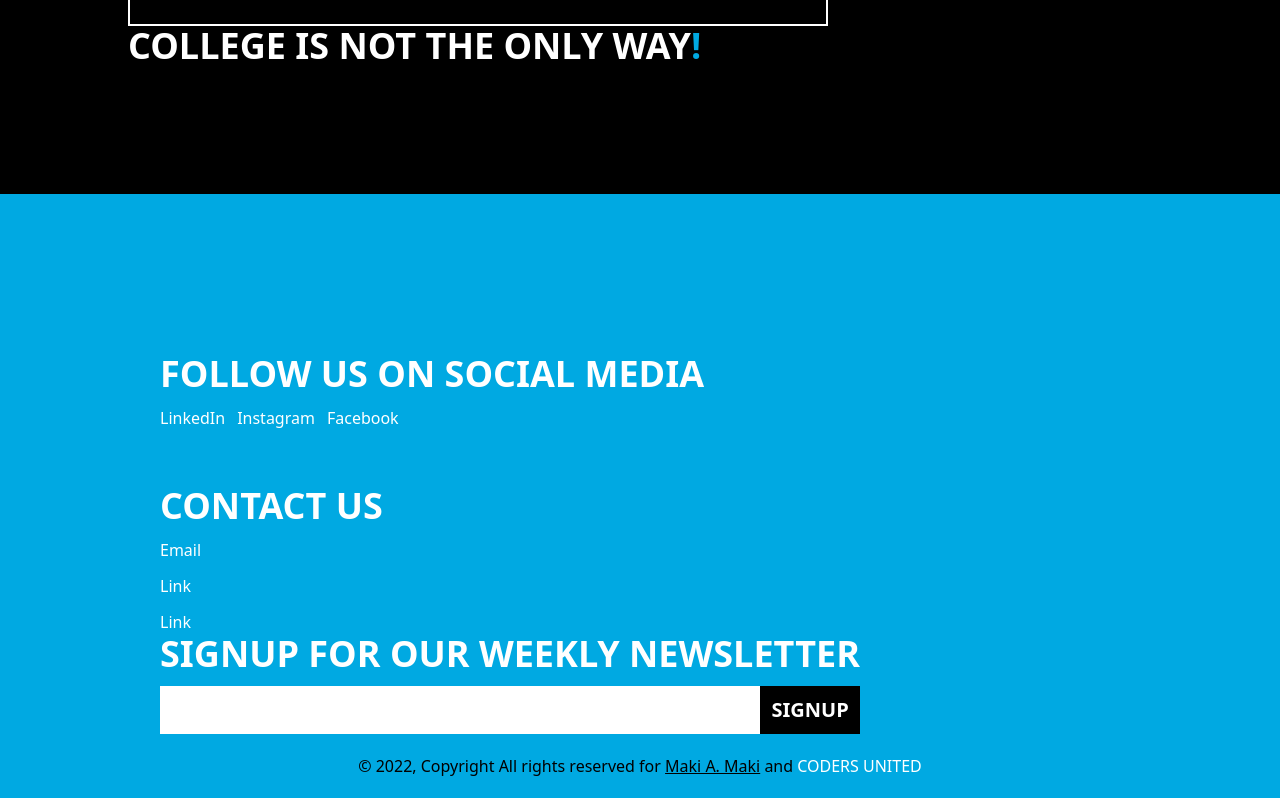
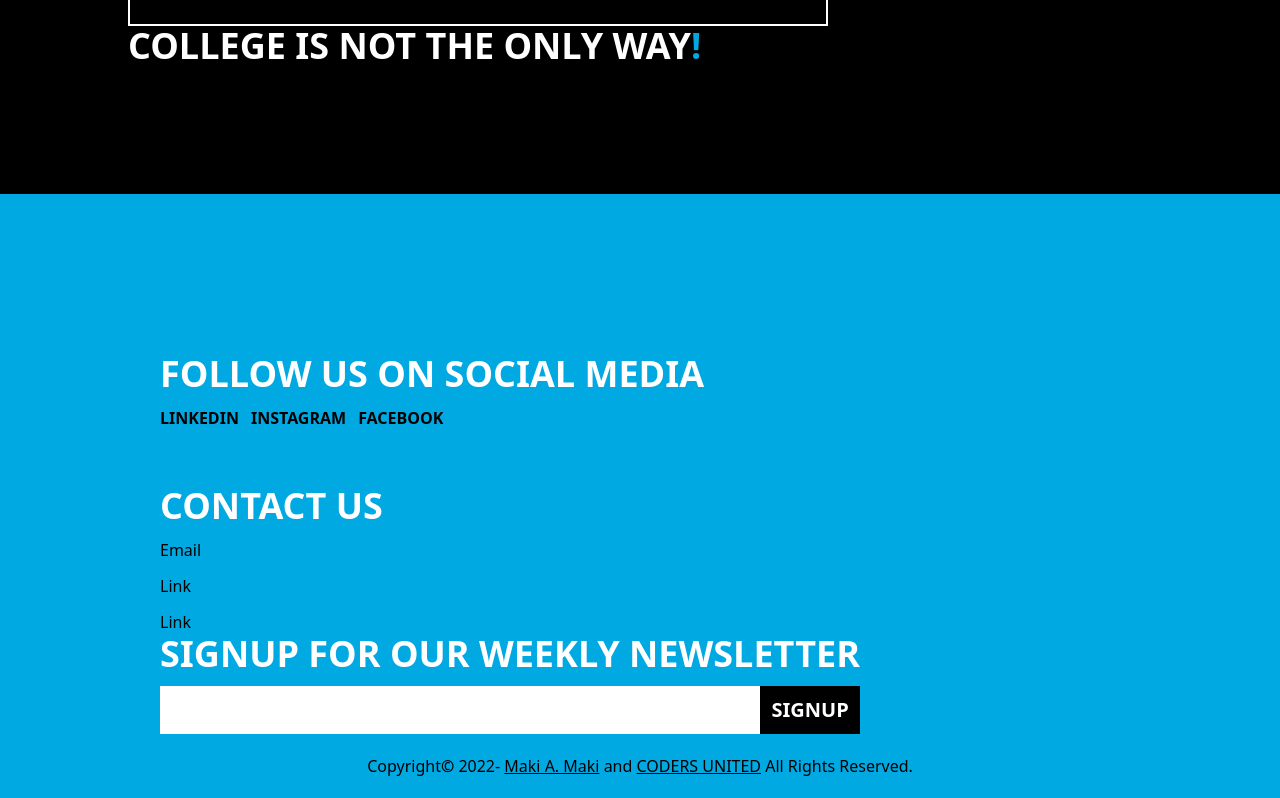
Before and after one commit to Makispear/CODERZ-UNITED, a React (Create React App) app in the folder client/: page / in a window 1280 px wide. Shown: the part 3292-4090 px from the top of the page. Built offline with nearby package versions, Linux system fonts and the light colour scheme.

Commit message:
seperated copyright component

```diff
--- /dev/null
+++ b/client/src/components/Copyright/index.js
@@ -0,0 +1,14 @@
+const getYearNow = () => {
+  let year = () => new Date().getFullYear()
+  if (year === "2022") {
+    return
+  }
+  return year
+}
+
+export default function Copyright() {
+  return (
+    <p>Copyright<span className="font-bold">&copy;</span> 2022-{getYearNow()} <a className="text-black  underline" href="https://makispear.github.io/Makispear/">Maki A. Maki</a> and <a href="#" className="text-black underline">CODERS UNITED</a> All Rights Reserved.
+    </p>
+  )
+}
--- a/client/src/components/Footer/index.js
+++ b/client/src/components/Footer/index.js
@@ -1,7 +1,7 @@
 import { NavLink } from "react-router-dom";
+import Copyright from "../Copyright";
 
-export default function Footer(props) {
-  const { BrandName } = props
+export default function Footer() {
   return (
     <footer className="w-full flex flex-col bg-tertiary">
       <div className="w-full flex flex-wrap justify-between p-40 pb-5">
@@ -11,18 +11,18 @@ export default function Footer(props) {
           <div className="">
             <h2 className="text-white font-bold text-4xl">FOLLOW US ON SOCIAL MEDIA</h2>
             <ul className="text-white flex mt-3">
-              <NavLink to={"/"} className=" mr-3">LinkedIn</NavLink >
-              <NavLink to={"/"} className=" mr-3">Instagram</NavLink >
-              <NavLink to={"/"} className=" mr-3">Facebook</NavLink >
+              <NavLink to={"/"} className="text-black mr-3 font-semibold uppercase">LinkedIn</NavLink >
+              <NavLink to={"/"} className="text-black mr-3 font-semibold uppercase">Instagram</NavLink >
+              <NavLink to={"/"} className="text-black mr-3 font-semibold uppercase">Facebook</NavLink >
             </ul>
           </div>
           {/* contact  */}
           <div className="mt-14">
             <h2 className="text-white text-4xl font-bold">CONTACT US</h2>
             <ul className="text-white flex flex-col">
-              <NavLink to={"/"} className="text-white mt-3">Email</NavLink >
-              <NavLink to={"/"} className="text-white mt-3">Link</NavLink >
-              <NavLink to={"/"} className="text-white mt-3">Link</NavLink >
+              <NavLink to={"/"} className="text-black mt-3">Email</NavLink >
+              <NavLink to={"/"} className="text-black mt-3">Link</NavLink >
+              <NavLink to={"/"} className="text-black mt-3">Link</NavLink >
             </ul>
           </div>
         </div>
@@ -38,7 +38,7 @@ export default function Footer(props) {
 
 
       <div className="text-black w-full flex justify-center mb-5">
-        <p>© 2022, Copyright All rights reserved for <a className="text-black  underline" href="https://makispear.github.io/Makispear/">Maki A. Maki</a> and <a href="#" className="text-white ">{BrandName}</a></p>
+        <Copyright />
       </div>
     </footer>
   )
```
